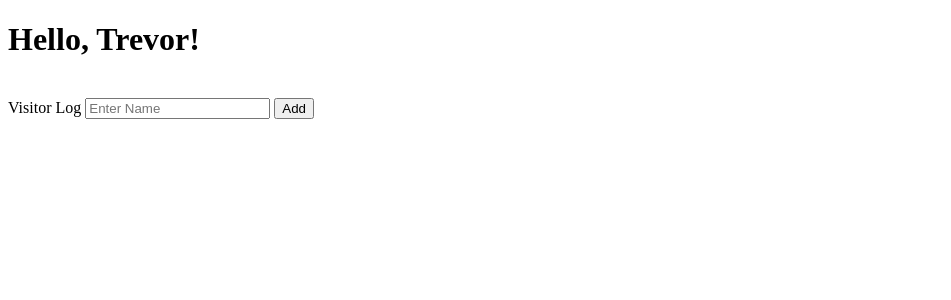
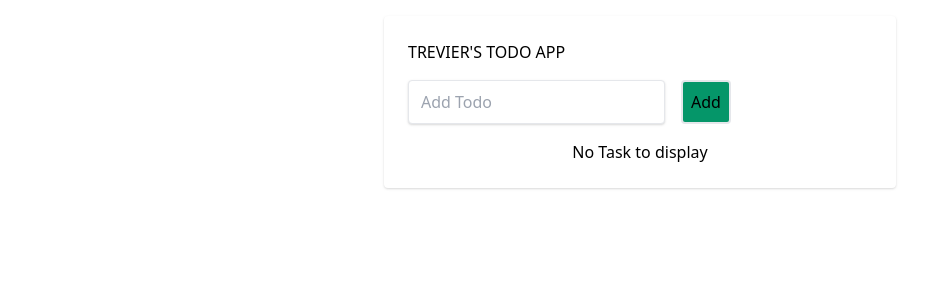
Before and after one commit to Trevor-Yamada/Project3-CI-CD-Pipeline, a Flask app: page / in a window 1280 px wide. Shown: the top 300 px of the page, without its empty margins (0-951 px from the left). Run offline with Flask 2, Linux system fonts and the light colour scheme; data that the repository does not hold is empty.

Commit message:
Created new html files, and used sql database

```diff
--- a/src/app.py
+++ b/src/app.py
@@ -1,34 +1,63 @@
+from os import name
+from flask import Flask,render_template, request, redirect
+from flask_sqlalchemy import SQLAlchemy
+from datetime import datetime
+
+app = Flask(__name__)
+app.config['SQLALCHEMY_DATABASE_URI'] = 'sqlite:///tests.db'
+app.config['SQLALCHEMY_TRACK_MODIFICATIONS'] = False
+db = SQLAlchemy(app)
+class Task(db.Model):
+	id = db.Column(db.Integer, primary_key=True)
+	name = db.Column(db.String(80), nullable=False)
+	#completed = db.Column(db.Integer, default=0)
+	created_at= db.Column(db.DateTime, nullable=False,default=datetime.now)
+
+	def __repr__(self):
+		return f'Todo : {self.name}'
 
 
-from flask import Flask,render_template, request, url_for, redirect
+@app.route("/", methods =['POST','GET'])
+def home():
+	if request.method == ['POST']:
+		name = request.form['name']
+		new_task = Task(name=name)
+		db.session.add(new_task)
+		db.session.commit()
+		return redirect('/')
+	else:
+		tasks = Task.query.order_by(Task.created_at).all()
+	return render_template("home.html", tasks=tasks)
 
-import database
+@app.route('/delete/<int:id>')
+def delete(id):
+	task = Task.query.get_or_404(id)
+
+	try:
+		db.session.delete(task)
+		db.session.commit()
+		return redirect('/')
+	except Exception:
+		return "There was a problem deleting data."
+
+@app.route('/update/<int:id>', methods=['GET', 'POST'])
+def update(id):
+   task = Task.query.get_or_404(id)
+
+   if request.method == 'POST':
+       task.name = request.form['name']
+
+       try:
+           db.session.commit()
+           return redirect('/')
+       except:
+           return "There was a problem updating data."
+
+   else:
+       title = "Update Task"
+       return render_template('update.html', title=title, task=task)
 
 
-app = Flask(__name__)
-visitors = []
-@app.route("/")
-def index():
-    user = {'username' : 'Trevor'}
-    return render_template("base.html",title="home",user=user,visitors = visitors)
-
-
-@app.route("/about")
-def about():
-	return "About us: Naser and the cool kids from CS321"
-
-@app.route("/add", methods=["POST"])
-def add():
-	visitor = request.form.get("visitor")
-	visitors.append(visitor)
-	print(visitors[-1])
-
-	return redirect(url_for("index"))
-
-@app.route("/remove/<string:name>")
-def remove(name):
-	visitors.remove(name)
-	return redirect(url_for("index"))
 
 if __name__ == "__main__":
     app.run(debug=True)
--- a/src/database.py
+++ /dev/null
@@ -1,6 +0,0 @@
-
-
-
-def query_name():
-
-	return
--- a/src/templates/base.html
+++ b/src/templates/base.html
@@ -1,27 +1,32 @@
-<!doctype html>
-<html>
-    <head>
-        <title>{{ title }} - Microblog</title>
-    </head>
-    <body>
-        <h1>Hello, {{ user.username }}!</h1>
-
-        <br>
-
-        <form action="/add" method="post">
-        	<div>
-        		<label for="title">Visitor Log</label>
-        		<input type="text" name="visitor" placeholder="Enter Name">
-        		<button type="submit">Add</button>
-
-        	</div>
-        </form>
-
-        {% for visitor in visitors %}
-        	<p> {{visitor}} </p>
-        	<a href="/remove/{{visitor}}">remove</a>
-        {% endfor %}
+<!DOCTYPE html>
+<html lang="en">
+  <head>
+    <meta charset="UTF-8" />
+    <meta name="viewport" content="width=device-width, initial-scale=1.0" />
+    <link
+        href="https://unpkg.com/tailwindcss@^1.0/dist/tailwind.min.css"
+        rel="stylesheet"
+    />
+    <link
+        rel="stylesheet"
+        href="{{ url_for('static', filename='css/style.css') }}"
 
 
-    </body>
+    />
+    <title>
+      {% if title %}
+      {{ title }}
+      {% else %} TREVIER TODO
+      {% endif %}
+    </title>
+  </head>
+  <body>
+    <div
+      class="h-100 w-full flex items-center justify-center bg-teal-lightest font-sans"
+    >
+      {% block content %}
+
+      {% endblock content %}
+    </div>
+  </body>
 </html>
--- /dev/null
+++ b/src/templates/home.html
@@ -0,0 +1,32 @@
+{% extends "base.html" %} {% block content %}
+<div class="bg-white rounded shadow p-6 m-4 w-full lg:w-3/4 lg:max-w-lg">
+  <div class="mb-4">
+    <h1 class="text-grey-darkest">TREVIER'S TODO APP</h1>
+    <div class="flex mt-4">
+      {% include "partials/_form.html" %}
+    </div>
+  </div>
+  <div>
+    {% if tasks %}
+    {% for task in tasks %}
+    <div class="flex mb-4 items-center">
+      <p class="w-full text-grey-darkest">
+        <a href="#">{{ task.name }}</a>
+    </p>
+
+    <button
+        class="flex-no-shrink p-2 ml-2 border-2 rounded text-red border-red hover:text-white hover:bg-red bg-red-600"
+        href="/delete/{{ task.id }}"
+        >
+        Remove
+        </button>
+    </div>
+    {% endfor %}
+    {% else %}
+
+    <p class="text-center">No Task to display</p>
+
+    {% endif %}
+  </div>
+</div>
+{% endblock content %}
--- /dev/null
+++ b/src/templates/partials/_form.html
@@ -0,0 +1,14 @@
+<form action="/" method="post" class="inline-flex">
+    <input
+      class="shadow appearance-none border rounded w-full py-2 px-3 mr-4 text-grey-darker"
+      placeholder="Add Todo"
+      type="text"
+      name="name"
+    />
+    <button
+      class="flex-no-shrink p-2 border-2 rounded text-teal border-teal hover:text-white hover:bg-teal bg-green-600"
+      type="submit"
+    >
+      Add
+    </button>
+  </form>
```
Also changed, not shown: src/templates/index.html (added, +43 -0 lines), src/templates/update.html (added, +24 -0 lines), static/css/main.css (added, +35 -0 lines), src/tests.db (added).
